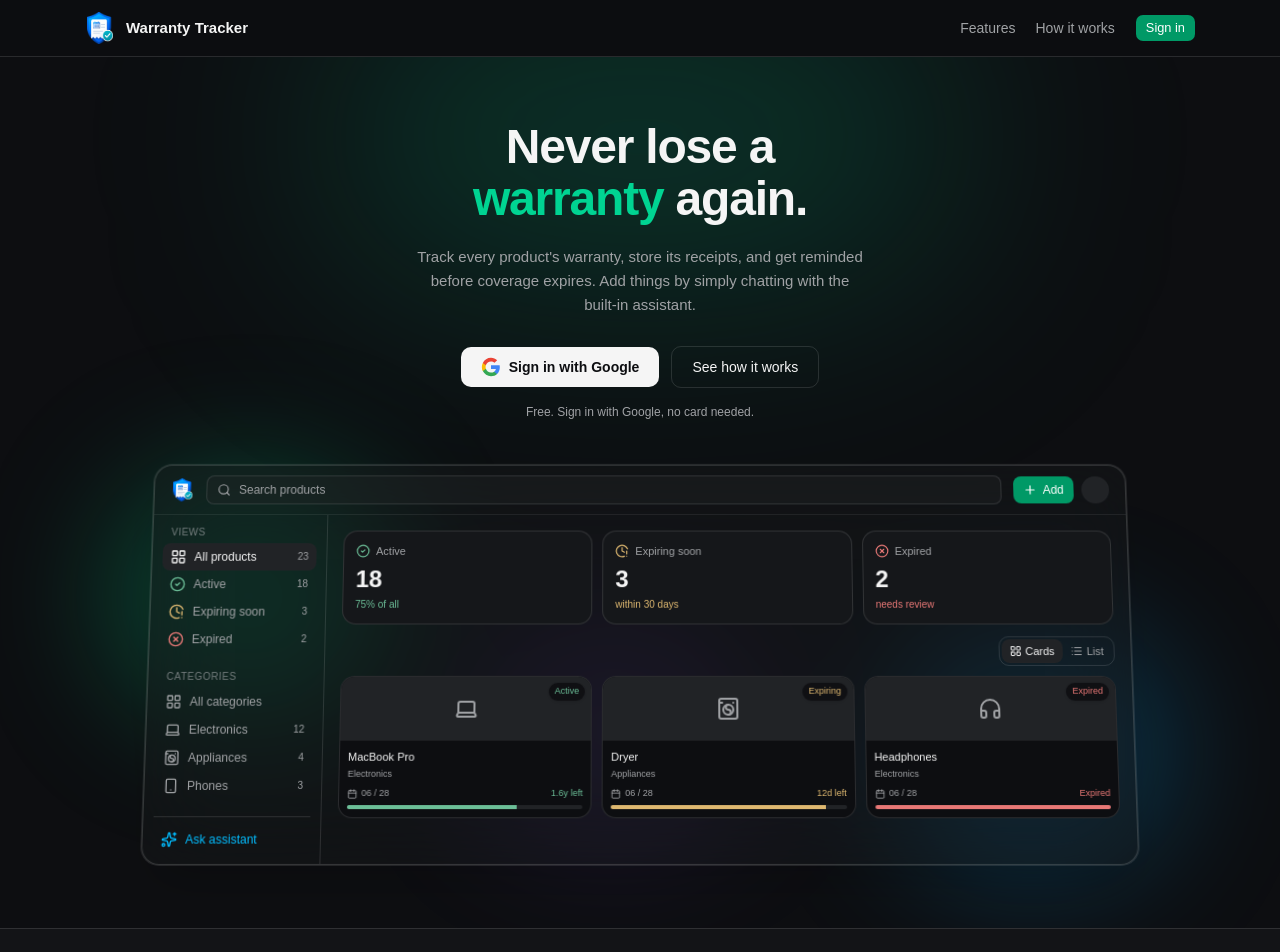
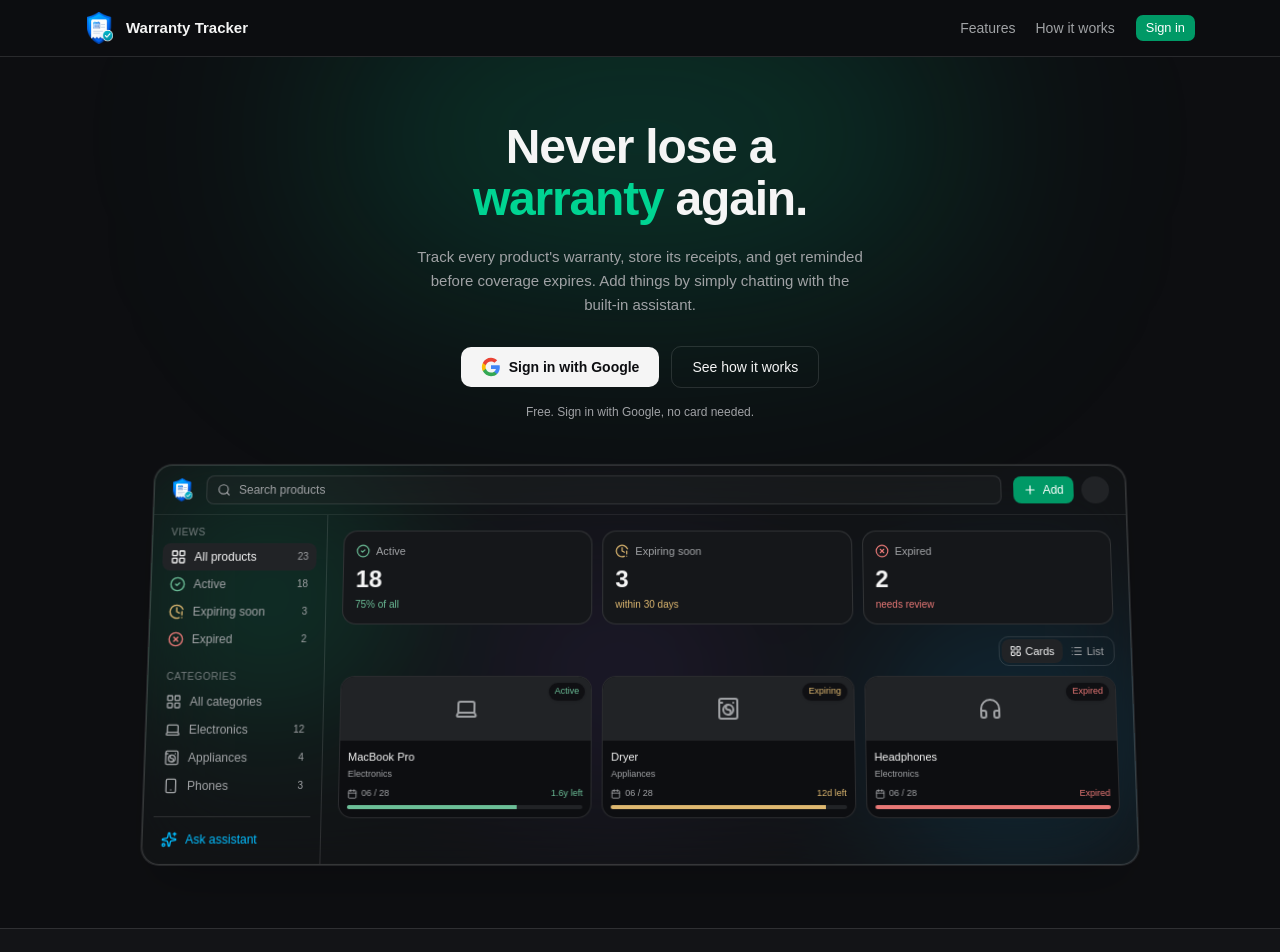
Before and after one commit to asaf27064/warranty-tracker, a React (Vite) app in the folder frontend/: page / in a window 1280 px wide. Shown: the top 952 px of the page. Built offline with nearby package versions, Linux system fonts and the light colour scheme; no server answers.

Commit message:
fix(landing): clip the glass glow blobs to the card so they don't spill

```diff
--- a/frontend/src/pages/LandingPage.tsx
+++ b/frontend/src/pages/LandingPage.tsx
@@ -152,10 +152,12 @@ const LandingPage = () => {
         </motion.div>
 
         <div className="relative mx-auto max-w-5xl px-5 pb-16" style={{ perspective: "1700px" }}>
-          <div className="pointer-events-none absolute -left-6 top-2 h-64 w-72 rounded-full bg-emerald-500/30 blur-3xl" />
-          <div className="pointer-events-none absolute -right-6 bottom-12 h-64 w-72 rounded-full bg-sky-500/25 blur-3xl" />
-          <div className="pointer-events-none absolute left-1/3 top-1/3 h-56 w-72 rounded-full bg-violet-500/15 blur-3xl" />
           <div className="relative transition-transform duration-500 ease-out [transform:rotateX(7deg)] hover:[transform:rotateX(0deg)]">
+          <div className="pointer-events-none absolute inset-0 overflow-hidden rounded-2xl">
+            <div className="absolute -left-6 top-2 h-64 w-72 rounded-full bg-emerald-500/30 blur-3xl" />
+            <div className="absolute -right-6 bottom-2 h-64 w-72 rounded-full bg-sky-500/25 blur-3xl" />
+            <div className="absolute left-1/3 top-1/4 h-56 w-72 rounded-full bg-violet-500/15 blur-3xl" />
+          </div>
           <Reveal className="shine relative overflow-hidden rounded-2xl border border-white/15 bg-card/45 shadow-2xl ring-1 ring-white/10 backdrop-blur-2xl transition-shadow">
             <div className="flex items-center gap-3 border-b border-border/60 px-4 py-2.5">
               <img src={logo} alt="" className="h-6 w-6 object-contain" />
```
